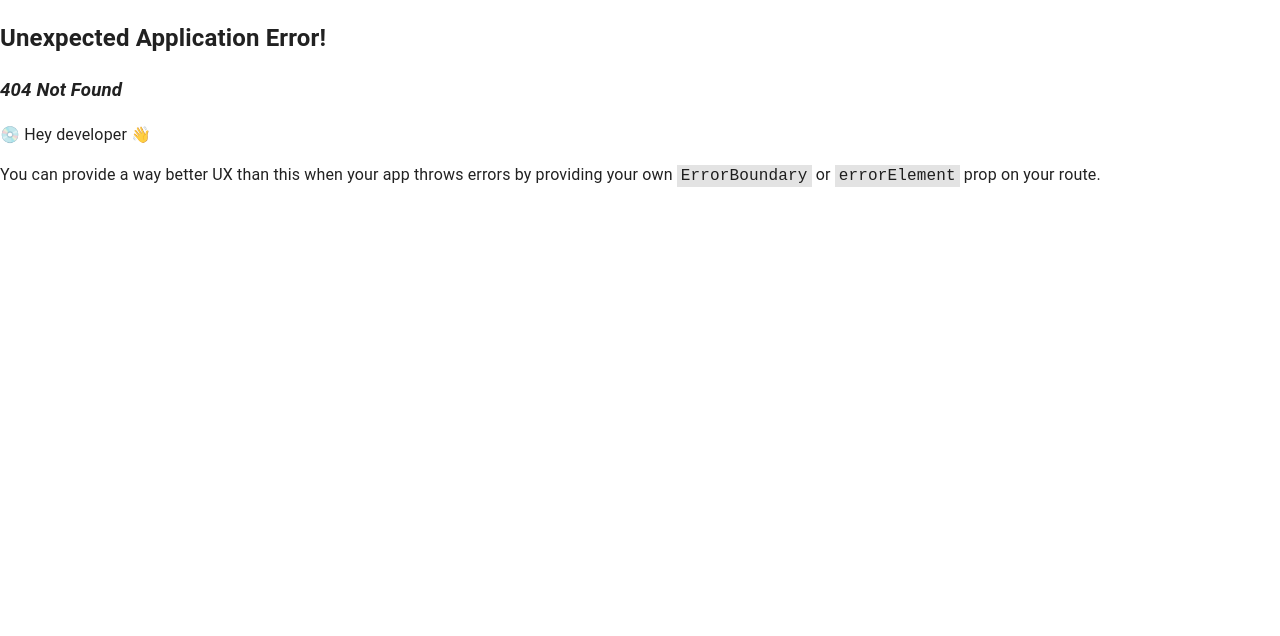
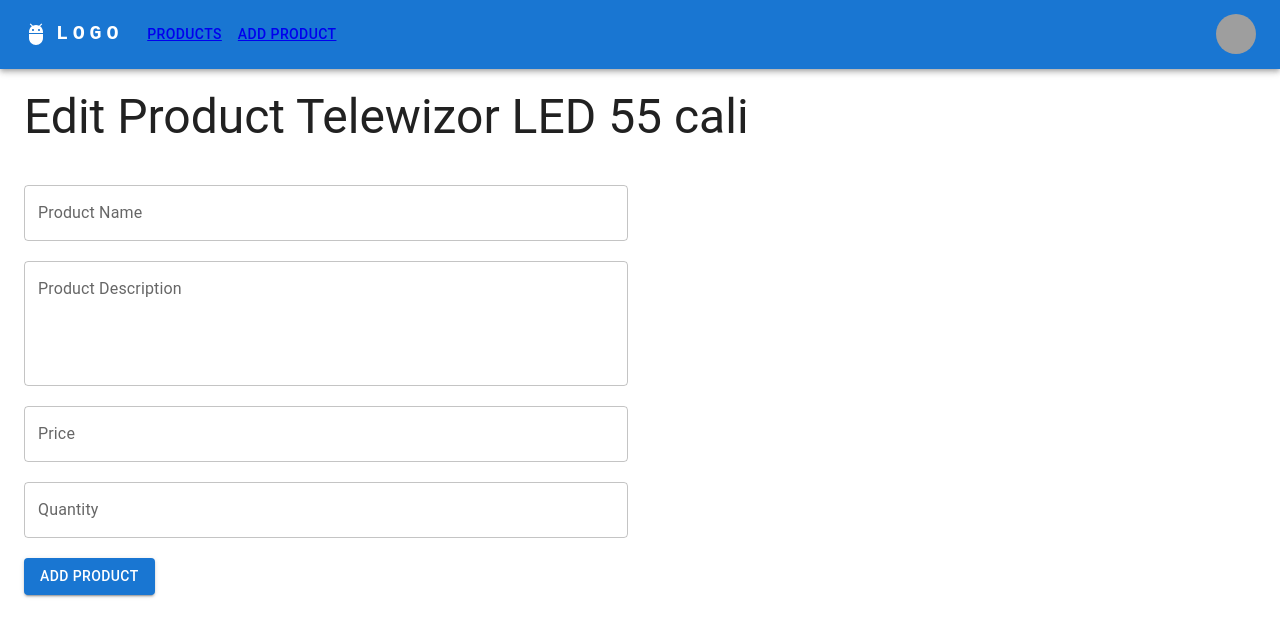
Before and after one commit to PatrykBombik/alegrosz, a React (Vite) app: page /product-edit/1 in a window 1280 px wide. Before the commit this address had no page. Shown: the top 636 px of the page. Built offline with nearby package versions, Linux system fonts and the light colour scheme; data requests are answered from the project's data file; grey boxes are pictures that could not be loaded.

Commit message:
class componenet old style

```diff
--- /dev/null
+++ b/src/components/EditProduct.jsx
@@ -0,0 +1,96 @@
+import React, { Component } from "react";
+import { Button, TextField, Typography } from "@mui/material";
+import Grid from "@mui/material/Grid";
+import Container from "@mui/material/Container";
+import { useParams } from "react-router-dom";
+
+class EditProduct extends Component {
+    constructor(props) {
+        super(props);
+        this.state = {
+            product: {},
+        };
+    }
+
+    componentDidMount() {
+        this.getProduct(this.props.productId).then((product) => {
+            this.setState({ product });
+        });
+    }
+
+    async getProduct(id) {
+        const response = await fetch(`http://localhost:3000/products/${id}`);
+        return await response.json();
+    }
+
+    render() {
+        const {
+            product: { id, name, description, price, quantity },
+        } = this.state;
+        return (
+            <Container maxWidth="xl" sx={{ marginTop: "20px" }}>
+                <Grid container spacing={3}>
+                    <Grid item xs={12}>
+                        <Typography variant="h3" gutterBottom>
+                            Edit Product {name}
+                        </Typography>
+                    </Grid>
+                    <Grid item xs={6}>
+                        <form onSubmit={() => {}}>
+                            <TextField
+                                id="name"
+                                label="Product Name"
+                                variant="outlined"
+                                fullWidth
+                                sx={{ marginBottom: "20px" }}
+                            />
+
+                            <TextField
+                                id="description"
+                                label="Product Description"
+                                variant="outlined"
+                                multiline
+                                fullWidth
+                                rows={4}
+                                sx={{ marginBottom: "20px" }}
+                            />
+
+                            <TextField
+                                id="price"
+                                label="Price"
+                                variant="outlined"
+                                type="number"
+                                min="0"
+                                fullWidth
+                                InputProps={{ inputProps: { min: 0 } }}
+                                sx={{ marginBottom: "20px" }}
+                            />
+
+                            <TextField
+                                id="quantity"
+                                label="Quantity"
+                                variant="outlined"
+                                type="number"
+                                fullWidth
+                                InputProps={{ inputProps: { min: 0 } }}
+                                sx={{ marginBottom: "20px" }}
+                            />
+
+                            <Button type="submit" variant="contained">
+                                Add Product
+                            </Button>
+                        </form>
+                    </Grid>
+                </Grid>
+            </Container>
+        );
+    }
+}
+
+function EditProductWithID() {
+    const { productId } = useParams();
+
+    return <EditProduct productId={productId} />;
+}
+
+export default EditProductWithID;
--- a/src/components/ProductDetails.jsx
+++ b/src/components/ProductDetails.jsx
@@ -79,10 +79,26 @@ function ProductDetails() {
                             </CardContent>
                             <CardActions>
                                 <Link to={"/"}>
-                                    <Button size="small">Back</Button>
+                                    <Button size="small" variant="outlined">
+                                        Back
+                                    </Button>
                                 </Link>
 
-                                <Button onClick={deleteProduct} size="small">
+                                <Link to={`/product-edit/${product.id}`}>
+                                    <Button
+                                        size="small"
+                                        variant="outlined"
+                                        sx={{ marginRight: 1 }}
+                                    >
+                                        Edit {product.name}
+                                    </Button>
+                                </Link>
+
+                                <Button
+                                    onClick={deleteProduct}
+                                    size="small"
+                                    variant="outlined"
+                                >
                                     Delete
                                 </Button>
                             </CardActions>
--- a/src/helpers/router.jsx
+++ b/src/helpers/router.jsx
@@ -3,6 +3,7 @@ import App from "../App.jsx";
 import ProductDetails from "../components/ProductDetails.jsx";
 import Layout from "../components/Layout.jsx";
 import AddProduct from "../components/AddProduct.jsx";
+import EditProduct from "../components/EditProduct.jsx";
 
 export const router = createBrowserRouter([
     {
@@ -21,6 +22,10 @@ export const router = createBrowserRouter([
                 path: "add-product",
                 element: <AddProduct />,
             },
+            {
+                path: "product-edit/:productId",
+                element: <EditProduct />,
+            },
         ],
     },
 ]);
```
